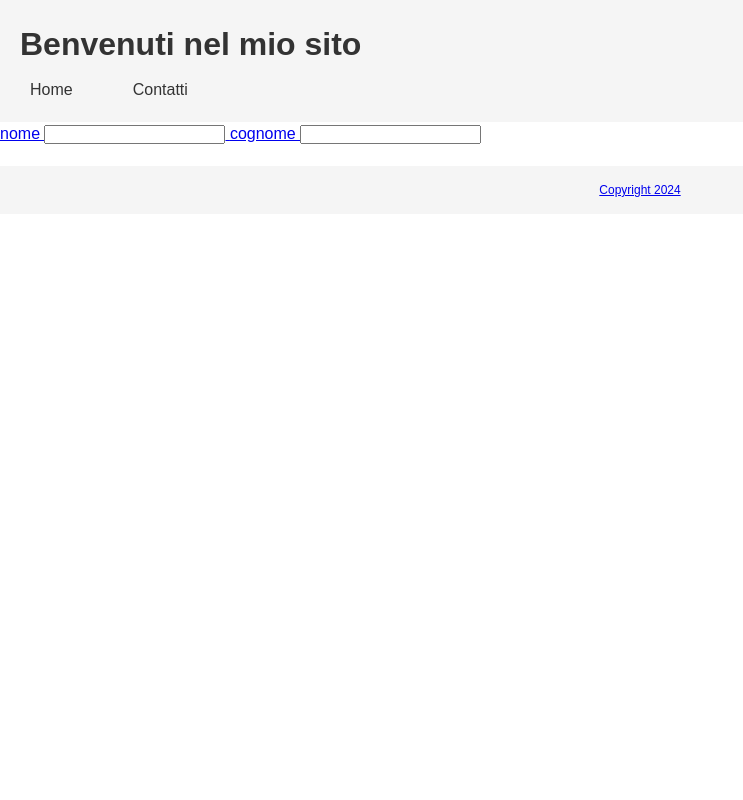
After one commit to Veronicando/Primo-sito, a PHP site: page /test/PROGETTO/contatti.php in a window 1280 px wide. The commit adds this page. Shown: the whole page, without its empty margins (0-743 px from the left). Run offline with PHP 8.4, Linux system fonts and the light colour scheme.

Commit message:
progretto

```diff
--- /dev/null
+++ b/PHP/PROGETTO/contatti.php
@@ -0,0 +1,15 @@
+<?php
+include 'header.php';
+?>
+
+<div>
+    <form>
+        <label>nome
+        <input type="text">
+        <label>cognome
+        <input type="text">
+    </form>
+</div>
+<?php
+include 'footer.php';
+?>
--- /dev/null
+++ b/PHP/PROGETTO/footer.php
@@ -0,0 +1,5 @@
+    <footer>
+        <p>Copyright 2024</p>
+    </footer>
+</body>
+</html>
--- /dev/null
+++ b/PHP/PROGETTO/header.php
@@ -0,0 +1,16 @@
+<html>
+    <head>
+        <title>Sito web con include</title>
+        <link rel="stylesheet" href="style.css">
+    </head>
+    <body>
+        <header>
+            <h1>Benvenuti nel mio sito</h1>
+
+            <nav>
+                <ul>
+                    <li><a href="index.php">Home</li>
+                    <li><a href="contatti.php">Contatti</li>
+                </ul>
+            </nav>
+        </header>
--- /dev/null
+++ b/PHP/PROGETTO/style.css
@@ -0,0 +1,40 @@
+*{
+    margin: 0;
+    padding: 0;
+    box-sizing: border-box;
+}
+body{
+    font-family: Arial, sans-serif;
+    line-height: 1.5;
+    background-color: #fff;
+    color: #333;
+}
+header{
+    background-color: #f5f5f5;
+    padding: 20px;
+}
+nav ul{
+    list-style: none;
+    display: flex;
+    gap: 10px;
+    margin-top: 10px;
+}
+nav li a{
+    text-decoration: none;
+    color: #333;
+    padding: 5px 10px;
+}
+nav li a:hover{
+    background-color: #ddd;
+    border-radius: 5px;
+}
+main{
+    padding: 20px;
+}
+footer{
+    background-color: #f5f5f5;
+    text-align: center;
+    padding: 15px 20px;
+    margin-top: 20px;
+    font-size: 12px;
+}
```
Also changed, not shown: PHP/PROGETTO/index.php (added, +11 -0 lines), PHP/login.php (+19 -10 lines).
